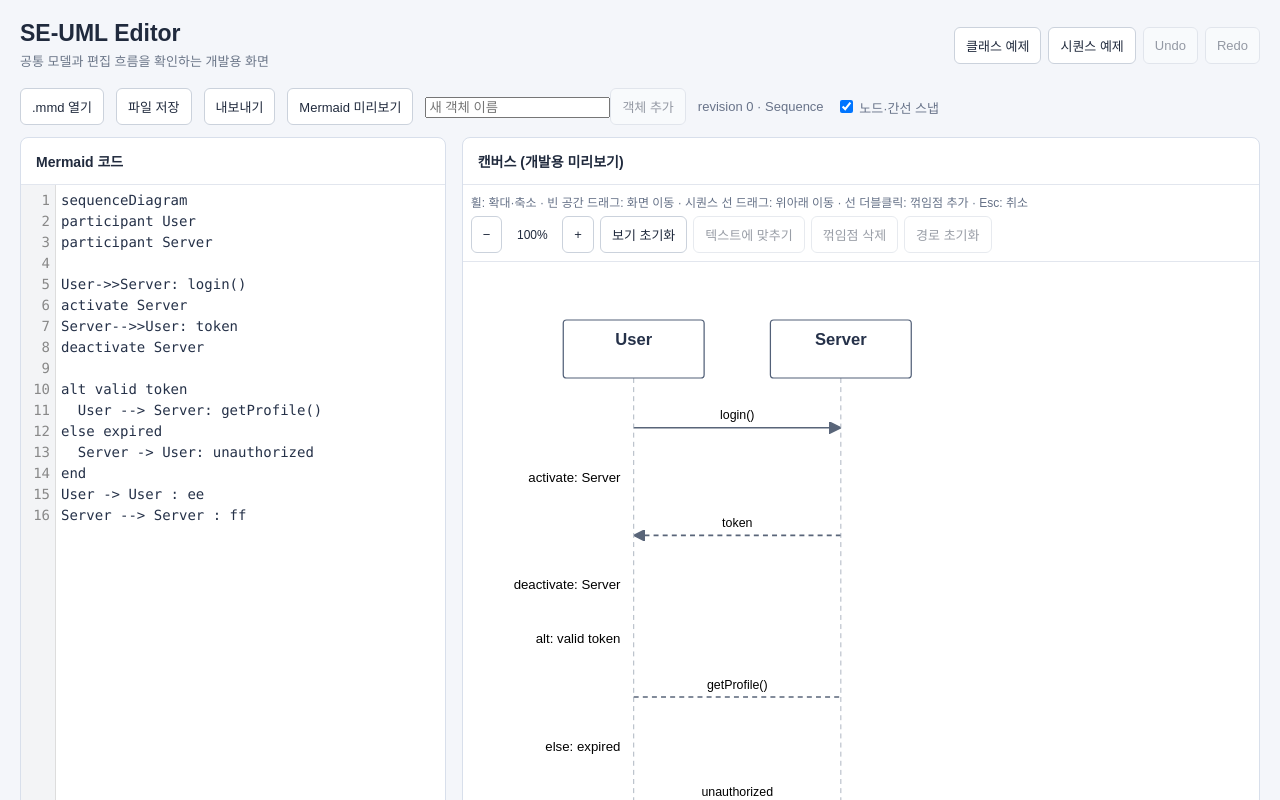
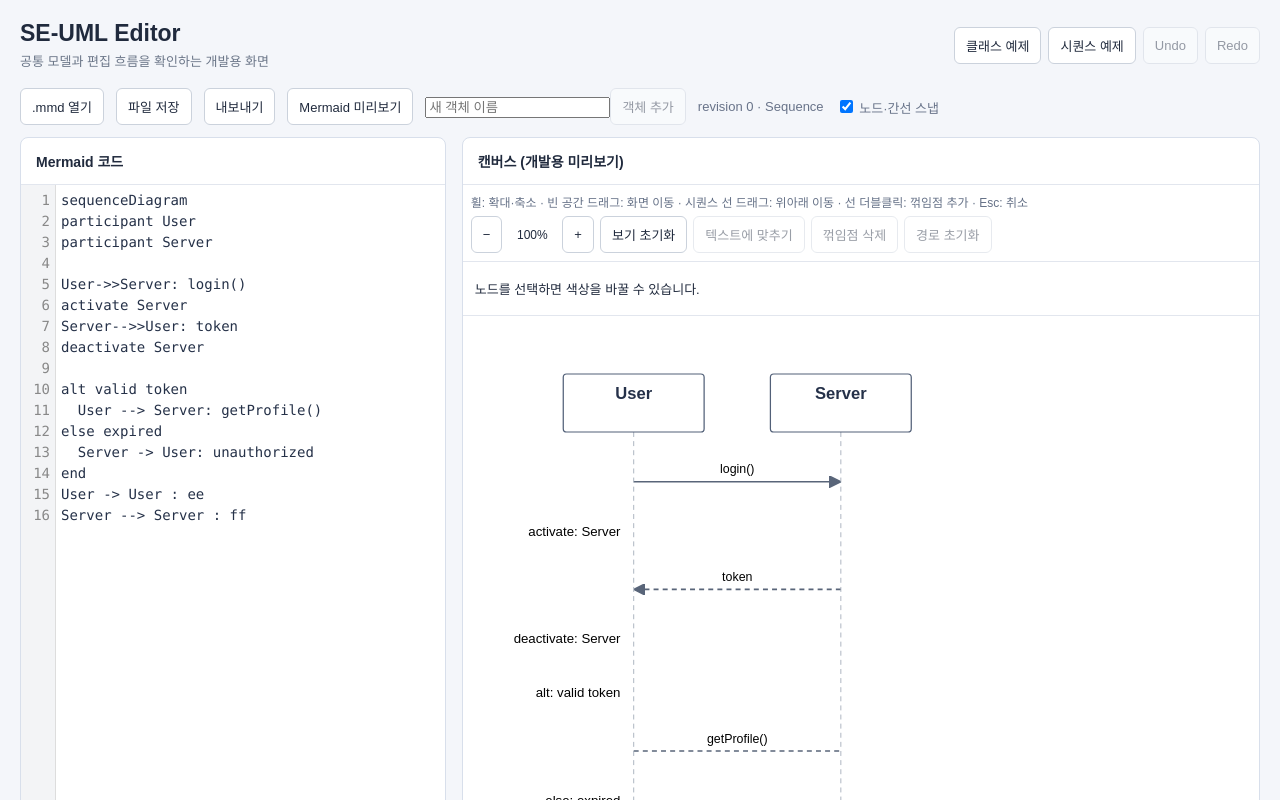
Before and after one commit to rhdghcks/SE-UML-Editor, a React (Vite) app: page / in a window 1280 px wide. Shown: the top 800 px of the page. Built offline with nearby package versions, Linux system fonts and the light colour scheme.

Commit message:
노드 색상 변경 선택지를 상단으로 이동, Mermaid 미리보기 실행시 숨김

```diff
--- a/src/ui/App.tsx
+++ b/src/ui/App.tsx
@@ -56,7 +56,6 @@ const snap: AlignmentSnap = new AlignmentSnap(() => store.getSnapshot());
 const interaction = new LayoutInteraction();
 const store: DiagramStore = new DiagramStore(new MermaidParser(new BasicMermaidParser(), await loadMermaidRuntime()), new GridLayout(), SEQUENCE_EXAMPLE, snap,
   (model, boxes, added) => interaction.complete(arrangeClasses(model, boxes, added)));
-const COLORS = ['#000000', '#ffffff', '#e8eefb', '#dff2e5', '#fff0ce', '#f9dfdf', '#e9ddf7'];
 
 const defaultFiles = new LocalFileManager();
 const renderer = new MermaidRenderer();
@@ -75,8 +74,6 @@ interface AppProps {
 
 export function App({ exporter = defaultExporter, saveImage = saveBlob, files = defaultFiles }: AppProps = {}) {
   const snapshot = useSyncExternalStore(store.subscribe, store.getSnapshot, store.getSnapshot);
-  const [selected, setSelected] = useState<string | null>(null);
-  const currentNode = selected ? snapshot.layout[selected] : undefined;
 
   const [nodeName, setNodeName] = useState('');
   const [standard, setStandard] = useState(false);
@@ -107,7 +104,6 @@ export function App({ exporter = defaultExporter, saveImage = saveBlob, files =
   const opened = () => {
     documentGeneration.current++;
     files.reset?.();
-    setSelected(null);
     setSavedSource(store.getSnapshot().source);
   };
   const openExample = (source: string) => {
@@ -324,19 +320,11 @@ export function App({ exporter = defaultExporter, saveImage = saveBlob, files =
       <section className="canvas-panel">
         <div className="panel-heading">캔버스 (개발용 미리보기)</div>
         {standard ? <MermaidPreview document={snapshot} renderer={renderer} /> : <DiagramCanvas document={snapshot} disabled={Boolean(snapshot.error)}
-          selected={selected} onSelect={setSelected} onMove={store.moveNode} onResize={store.resizeNode}
+          onMove={store.moveNode} onResize={store.resizeNode}
           onRouteChange={updateRoute} onError={setFileError}
           onInteractionStart={() => interaction.begin()}
-          snapNode={(point, id) => snap.snap(point, id, store.getSnapshot().layout)} />}
-        <div className="selection-bar">
-          {selected && currentNode ? <>
-            <span>선택: {selected}</span>
-            <span>색상</span>
-            {COLORS.map((color) => <button key={color} className="swatch"
-              title={color} style={{ backgroundColor: color }} disabled={Boolean(snapshot.error)}
-              onClick={() => store.setNodeColor(selected, color)} />)}
-          </> : <span>노드를 선택하면 색상을 바꿀 수 있습니다.</span>}
-        </div>
+          snapNode={(point, id) => snap.snap(point, id, store.getSnapshot().layout)}
+          onChangeNodeColor={store.setNodeColor} />}
       </section>
     </div>
     <footer>이 화면은 팀 통합용 샘플입니다. 완전한 Mermaid 렌더러나 최종 UI가 아닙니다.</footer>
--- a/src/ui/DiagramCanvas.tsx
+++ b/src/ui/DiagramCanvas.tsx
@@ -12,14 +12,13 @@ import type { CanvasViewport } from './canvas-viewport';
 interface Props {
   document: DiagramDocument;
   disabled: boolean;
-  selected: string | null;
-  onSelect(id: string): void;
   onMove(id: string, x: number, y: number): void;
   onResize(id: string, width: number, height: number): void;
   onRouteChange(key: string, points: BendPoint[], offsetY?: number): void;
   onError(message: string): void;
   onInteractionStart(): () => void;
   snapNode(point: BendPoint, id: string): BendPoint;
+  onChangeNodeColor(id: string, color: string): void;
 }
 
 type Preview = { kind: 'node'; id: string; box: NodeLayout } |
@@ -42,8 +41,13 @@ interface PanGesture {
   document: DiagramDocument;
 }
 
-export function DiagramCanvas({ document, disabled, selected, onSelect, onMove, onResize,
-  onRouteChange, onError, onInteractionStart, snapNode }: Props) {
+const COLORS = ['#000000', '#ffffff', '#e8eefb', '#dff2e5', '#fff0ce', '#f9dfdf', '#e9ddf7'];
+
+export function DiagramCanvas({ document, disabled, onMove, onResize,
+  onRouteChange, onError, onInteractionStart, snapNode, onChangeNodeColor }: Props) {
+  const [selected, setSelected] = useState<string | null>(null);
+  const currentNode = selected ? document.layout[selected] : undefined;
+
   const svg = useRef<SVGSVGElement>(null);
   const world = useRef<SVGGElement>(null);
   const canvasId = useId().replace(/:/g, '');
@@ -176,16 +180,19 @@ export function DiagramCanvas({ document, disabled, selected, onSelect, onMove,
     event.stopPropagation(); event.preventDefault();
     svg.current?.focus({ preventScroll: true });
     // Sequence arrows move vertically without creating bends. Straight class edges are selection-only.
-    if (data.kind === 'edge' && !data.edge?.sequence && data.edge?.points.length === 2) {
-      setSelectedEdge(data.id); setSelectedBend(null); return;
+    if (data.kind === 'edge') {
+      setSelected(null);
+      if(!data.edge?.sequence && data.edge?.points.length === 2) {
+        setSelectedEdge(data.id); setSelectedBend(null); return;
+      }
     }
     // Keep click/double-click targeted at the line, rather than retargeting them to its group.
-    const capture = data.kind === 'edge' && event.target instanceof SVGElement ? event.target : event.currentTarget;
+    const capture = event.target instanceof SVGElement ? event.target : event.currentTarget;
     capture.setPointerCapture(event.pointerId);
     releaseInteraction.current = onInteractionStart();
     gesture.current = { ...data, start, pointerId: event.pointerId, document, moved: false };
     if (data.kind === 'node' || data.kind === 'resize') {
-      onSelect(data.id); setSelectedEdge(null); setSelectedBend(null);
+      setSelected(data.id); setSelectedEdge(null); setSelectedBend(null);
     } else { setSelectedEdge(data.id); setSelectedBend(data.bend ?? null); }
   }
   function calculate(current: Gesture, point: BendPoint): Preview {
@@ -379,7 +386,6 @@ export function DiagramCanvas({ document, disabled, selected, onSelect, onMove,
     //끝점 형태 정의를 url로 전환
     const markerURL = `url(#${canvasId}-${getMarkerId(edge.style)})`
 
-
     return (
       <g key={edge.key} data-route-key={edge.key} className="canvas-edge"
         onPointerDown={event => begin(event, { kind: 'edge', id: edge.key, edge })}>
@@ -412,7 +418,6 @@ export function DiagramCanvas({ document, disabled, selected, onSelect, onMove,
             fill={selectedBend === index ? '#ffbd59' : 'white'} stroke="#3367d6" strokeWidth="2"
             onPointerDown={event => begin(event, { kind: 'bend', id: edge.key, edge, bend: index })}
             onDoubleClick={event => event.stopPropagation()} />)}
-
       </g>);
   }
 
@@ -431,6 +436,17 @@ export function DiagramCanvas({ document, disabled, selected, onSelect, onMove,
             onRouteChange(activeEdge.key, [], activeEdge.sequence ? 0 : undefined); setSelectedBend(null);
           })}>경로 초기화</button>
       </div>
+
+      <div className="selection-bar">
+        {selected && currentNode ? <>
+          <span>선택: {selected}</span>
+          <span>색상</span>
+          {COLORS.map((color) => <button key={color} className="swatch"
+            title={color} style={{ backgroundColor: color }} disabled={disabled}
+            onClick={() => onChangeNodeColor(selected, color)} />)}
+        </> : <span>노드를 선택하면 색상을 바꿀 수 있습니다.</span>}
+      </div>
+
       <svg ref={svg} className={panning ? 'diagram-svg is-panning' : 'diagram-svg'} tabIndex={0} aria-label="다이어그램 편집 캔버스"
         viewBox={`0 0 ${width} ${height}`} onPointerDown={beginPan} onPointerMove={move} onPointerUp={finish}
         onPointerCancel={event => { if (gesture.current?.pointerId === event.pointerId || pan.current?.pointerId === event.pointerId) cancel(); }}
@@ -450,9 +466,10 @@ export function DiagramCanvas({ document, disabled, selected, onSelect, onMove,
 
         <g ref={world} className="canvas-world" transform={`translate(${viewport.x + leftGutter * viewport.scale} ${viewport.y}) scale(${viewport.scale})`}>
 
+          {/* 모든 관계선 */}
           {edges.map(edge => drawEdge(edge))}
 
-          {/* 시퀸스 다이어그램 steps */}
+          {/* 시퀸스 다이어그램 steps 줄 */}
           {model.kind === 'sequence' && model.participants.map(participant => {
             const box = displayLayout[participant.id];
             return box && <line key={participant.id} x1={box.x + box.width / 2} y1={box.y + box.height}
@@ -468,7 +485,6 @@ export function DiagramCanvas({ document, disabled, selected, onSelect, onMove,
           })}
 
           {/* 모든 노드 */}
-
           {nodes.map((node, index) => {
             const box = displayLayout[node.id];
             if (!box) return null;
@@ -494,8 +510,6 @@ export function DiagramCanvas({ document, disabled, selected, onSelect, onMove,
                 onPointerDown={event => begin(event, { kind: 'resize', id: node.id, box: layout[node.id] })} />}
             </g>;
           })}
-
-
         </g>
       </svg>
     </div>
--- a/src/ui/style.css
+++ b/src/ui/style.css
@@ -35,7 +35,7 @@ button:disabled { opacity: .45; cursor: not-allowed; }
 .resize-handle { cursor: nwse-resize; }
 .bend-handle { cursor: move; }
 .diagram-svg:focus { outline: 2px solid #c2d6ff; outline-offset: -2px; }
-.selection-bar { padding: 12px; justify-content: flex-start; border-top: 1px solid #e2e6ee; font-size: 13px; min-height: 54px; }
+.selection-bar { padding: 12px; justify-content: flex-start; border-bottom: 1px solid #e2e6ee; font-size: 13px; min-height: 54px; }
 .swatch { width: 27px; height: 27px; border: 1px solid #9ea8b9; padding: 0; }
 footer { padding-top: 14px; color: #657187; font-size: 12px; }
 @media (max-width: 1000px) { .workspace { grid-template-columns: 1fr; } .code-input-area { min-height: 280px; } }
```
